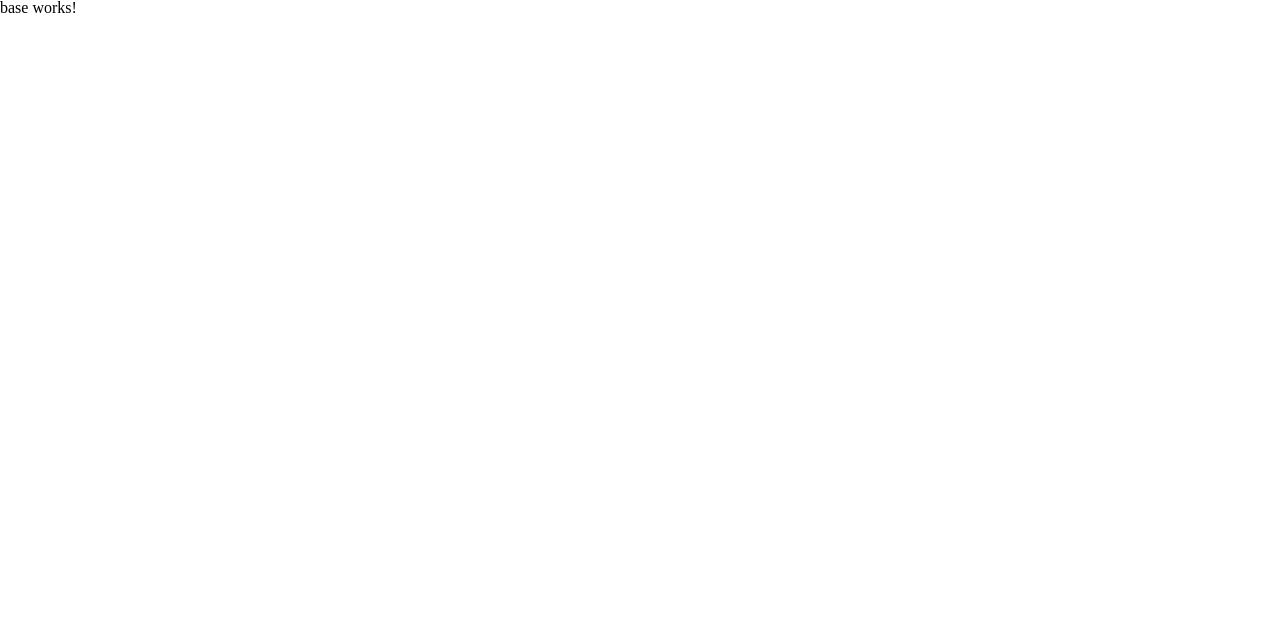
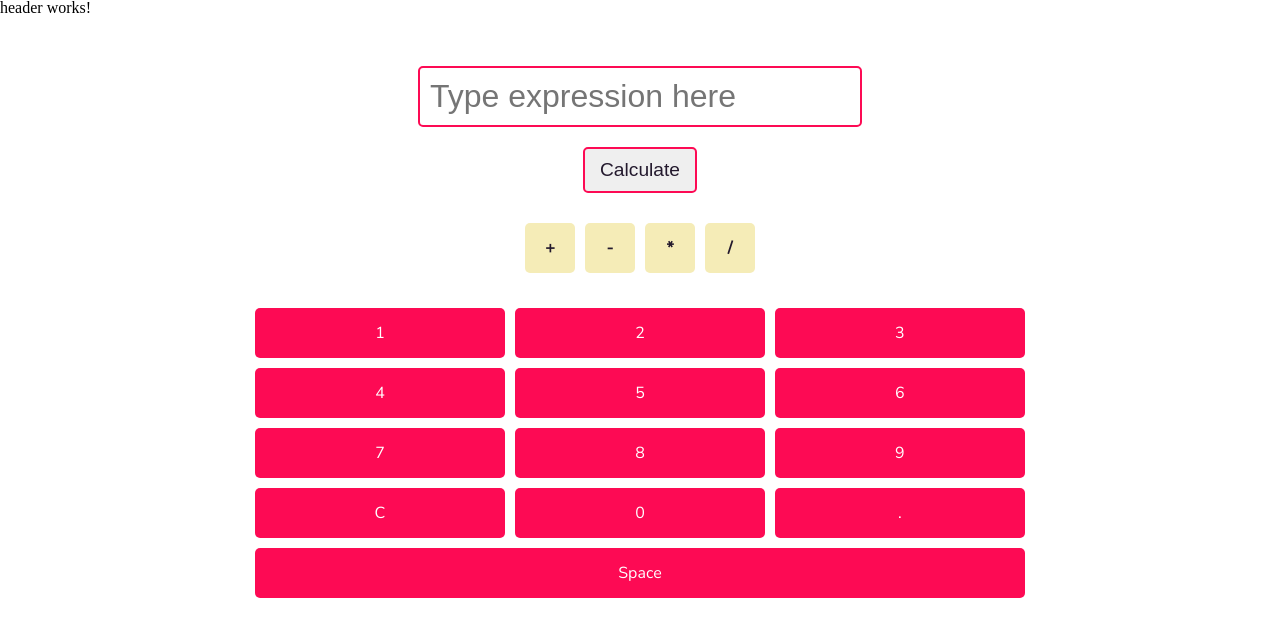
Before and after one commit to jjurinovic/rpn-calculator, an Angular app: page /calculator in a window 1280 px wide. Shown: the top 636 px of the page. Built offline with nearby package versions, Linux system fonts and the light colour scheme; sample sign-in values are in the browser's storage.

Commit message:
changed base component

```diff
--- a/src/app/core/layout/base/base.component.html
+++ b/src/app/core/layout/base/base.component.html
@@ -1 +1,2 @@
-<p>base works!</p>
+<app-header></app-header>
+<router-outlet></router-outlet>
```
